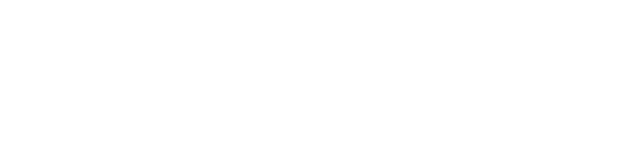
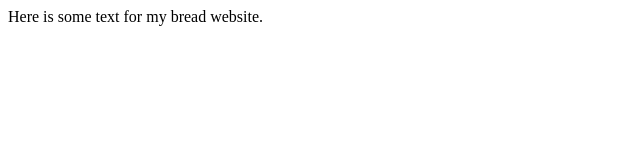
Before and after one commit to DavidBanksTech/Website8, a plain HTML site: page index.html in a window 1280 px wide. Shown: the whole page, without its empty margins (0-640 px from the left). Drawn offline with Linux system fonts and the light colour scheme.

Commit message:
change to index.html

```diff
--- a/index.html
+++ b/index.html
@@ -4,6 +4,7 @@
     <title></title>
 	<meta charset="utf-8" />
 </head>
+Here is some text for my bread website.
 <body>
 
 </body>
```
